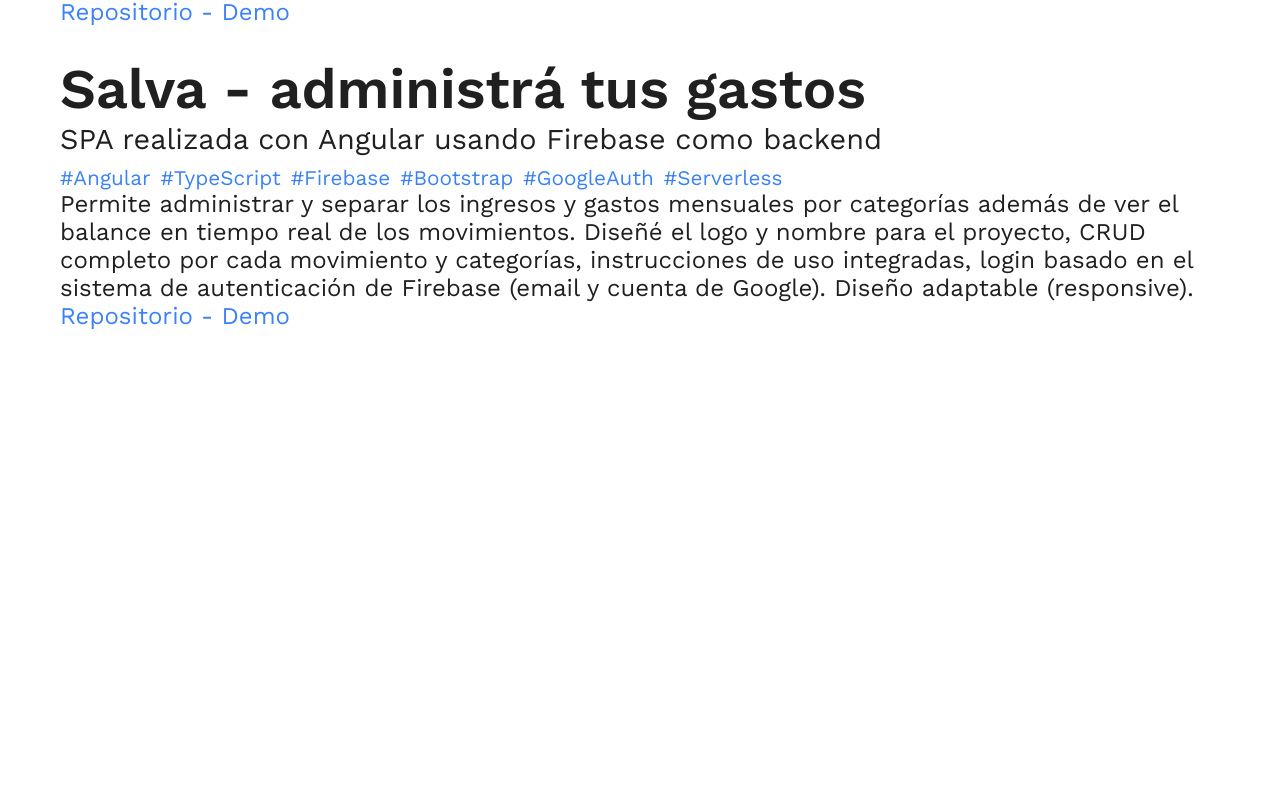
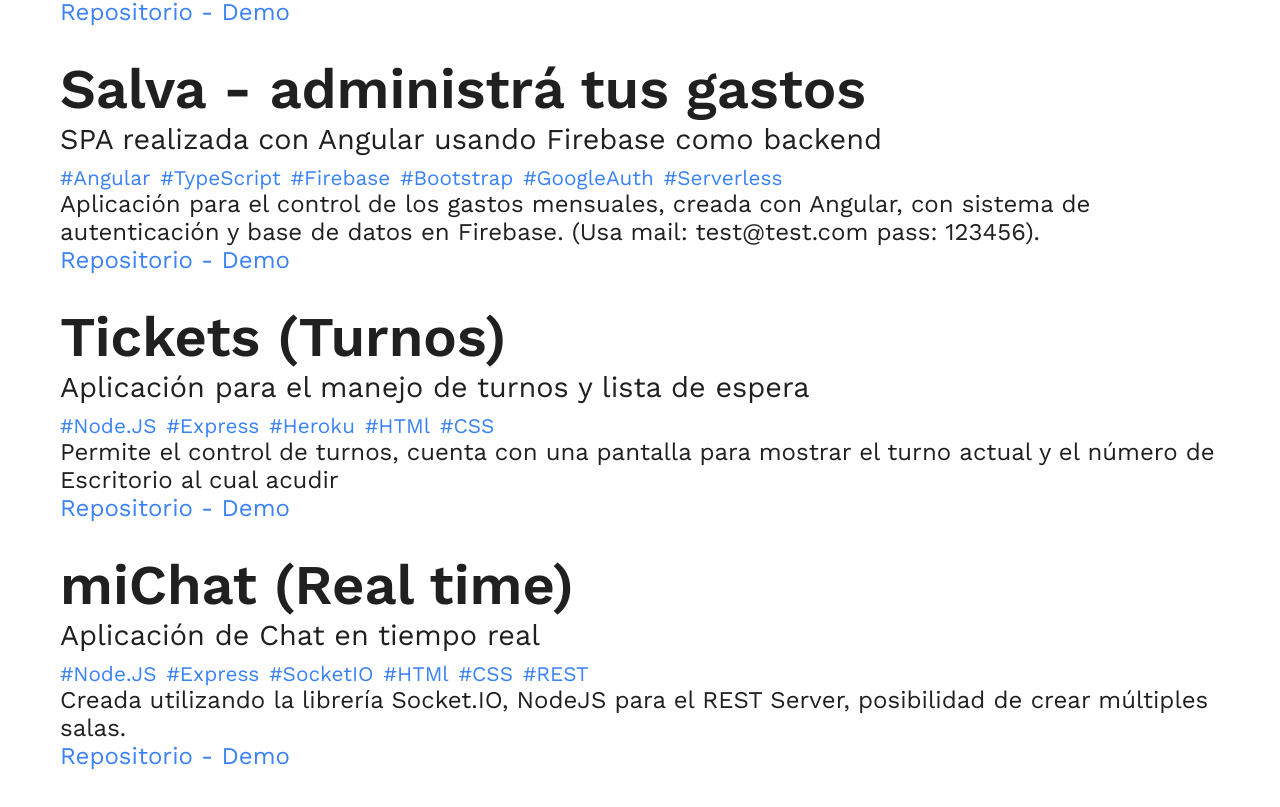
Before and after one commit to juliofranco9111/portafolio-react, a Next.js app: page /proyectos in a window 1280 px wide. Shown: the part 823-1630 px from the top of the page. Before the commit the page ends 1258 px from the top, so only its background shows below. Built offline with nearby package versions, Linux system fonts and the light colour scheme.

Commit message:
add some projects

```diff
--- a/database/database.js
+++ b/database/database.js
@@ -55,7 +55,7 @@ export const stack = [
   'Dart',
   'Figma',
   'Illustrator',
-  'Framer'
+  'Framer',
 ];
 
 export const projects = [
@@ -76,13 +76,13 @@ export const projects = [
     desc: 'Diseñada usando Framer. Soporte PWA con service worker 100% offline, Code Splitting con React Lazy, Sass (Patron de diseño: Mobile Only), React Router, Deploy en Vercel',
     link: 'https://memorypuzzle.vercel.app',
     repo: 'https://github.com/juliofranco9111/ReactMemoryGame',
-      prototype: 'https://framer.com/share/Memory-App--fgLafZi6Vn0vGq1IWttG/wE7wOnE3k'
-
+    prototype:
+      'https://framer.com/share/Memory-App--fgLafZi6Vn0vGq1IWttG/wE7wOnE3k',
   },
   {
     title: 'Math-Quizz',
     subtitle: 'PWA hecha con Angular',
-    keys: ['Angular', 'JS', 'PWA', 'Guards', 'Offline','Sass'],
+    keys: ['Angular', 'JS', 'PWA', 'Guards', 'Offline', 'Sass'],
     desc: 'PWA con Service Worker y soporte 100% Offline, Code Splitting con Angular Lazy, Sass (Patron de diseño: Mobile Only), Deploy en Vercel',
     link: 'https://math-quizz.vercel.app/',
     repo: 'https://github.com/juliofranco9111/MathQuizz',
@@ -106,9 +106,25 @@ export const projects = [
       'GoogleAuth',
       'Serverless',
     ],
-    desc: 'Permite administrar y separar los ingresos y gastos mensuales por categorías además de ver el balance en tiempo real de los movimientos. Diseñé el logo y nombre para el proyecto, CRUD completo por cada movimiento y categorías, instrucciones de uso integradas, login basado en el sistema de autenticación de Firebase (email y cuenta de Google). Diseño adaptable (responsive).',
+    desc: 'Aplicación para el control de los gastos mensuales, creada con Angular, con sistema de autenticación y base de datos en Firebase. (Usa mail: test@test.com pass: 123456).',
     link: 'https://gastos-app-d4c8f.firebaseapp.com/',
     repo: 'https://github.com/juliofranco9111/gastosApp',
+  },
+  {
+    title: 'Tickets (Turnos)',
+    subtitle: 'Aplicación para el manejo de turnos y lista de espera',
+    keys: ['Node.JS', 'Express', 'Heroku', 'HTMl', 'CSS'],
+    desc: 'Permite el control de turnos, cuenta con una pantalla para mostrar el turno actual y el número de Escritorio al cual acudir',
+    link: 'https://appticketsnodejs.herokuapp.com/',
+    repo: 'https://github.com/juliofranco9111/ticketsnodejs',
+  },
+  {
+    title: 'miChat (Real time)',
+    subtitle: 'Aplicación de Chat en tiempo real',
+    keys: ['Node.JS', 'Express', 'SocketIO', 'HTMl', 'CSS', 'REST'],
+    desc: 'Creada utilizando la librería Socket.IO, NodeJS para el REST Server, posibilidad de crear múltiples salas.',
+    link: 'https://michat-nodejs.herokuapp.com/',
+    repo: 'https://github.com/juliofranco9111/chatowhitsockets',
   },
 ];
 
```
Lines whose indentation alone changed are shown as unchanged.
